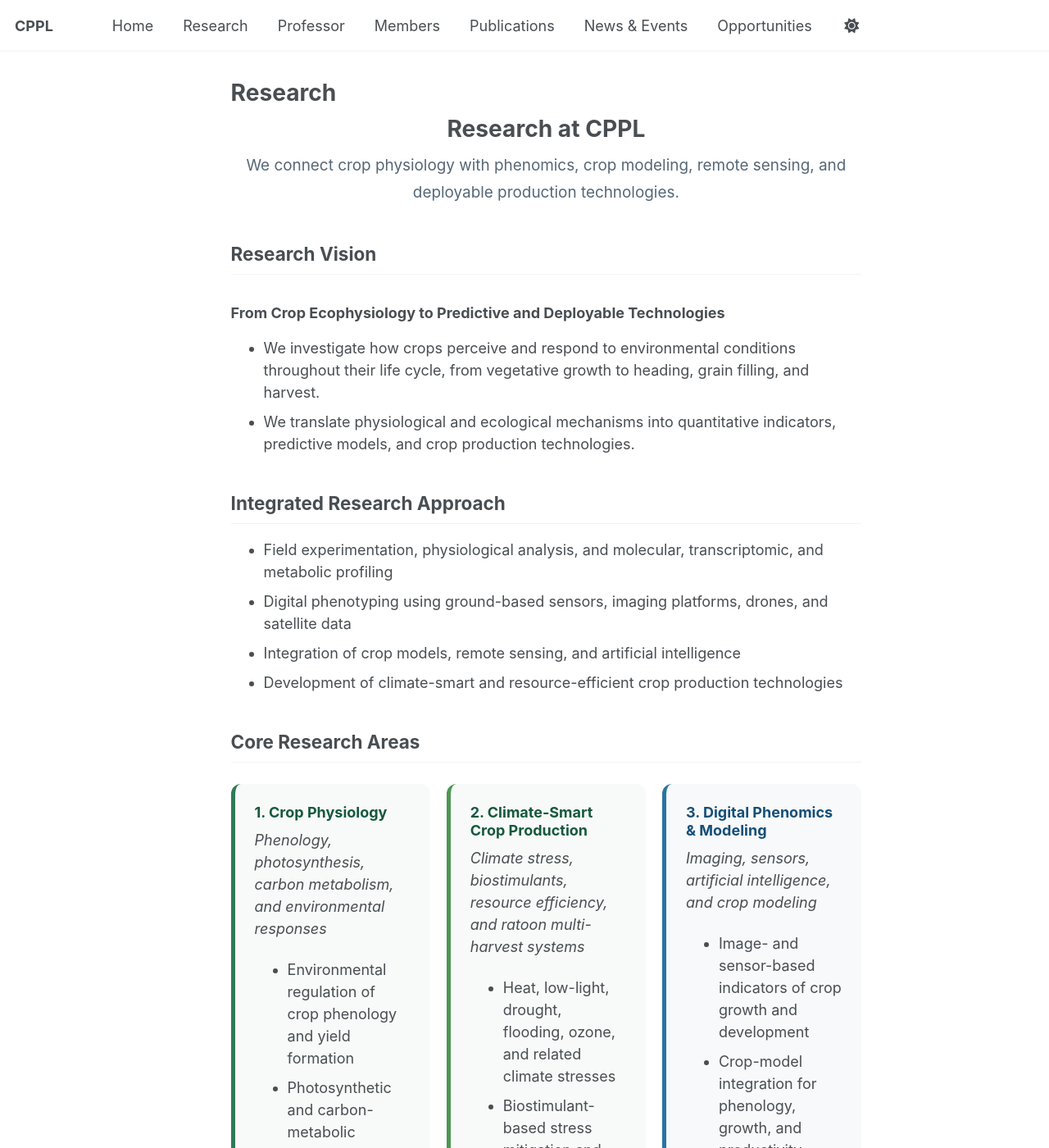
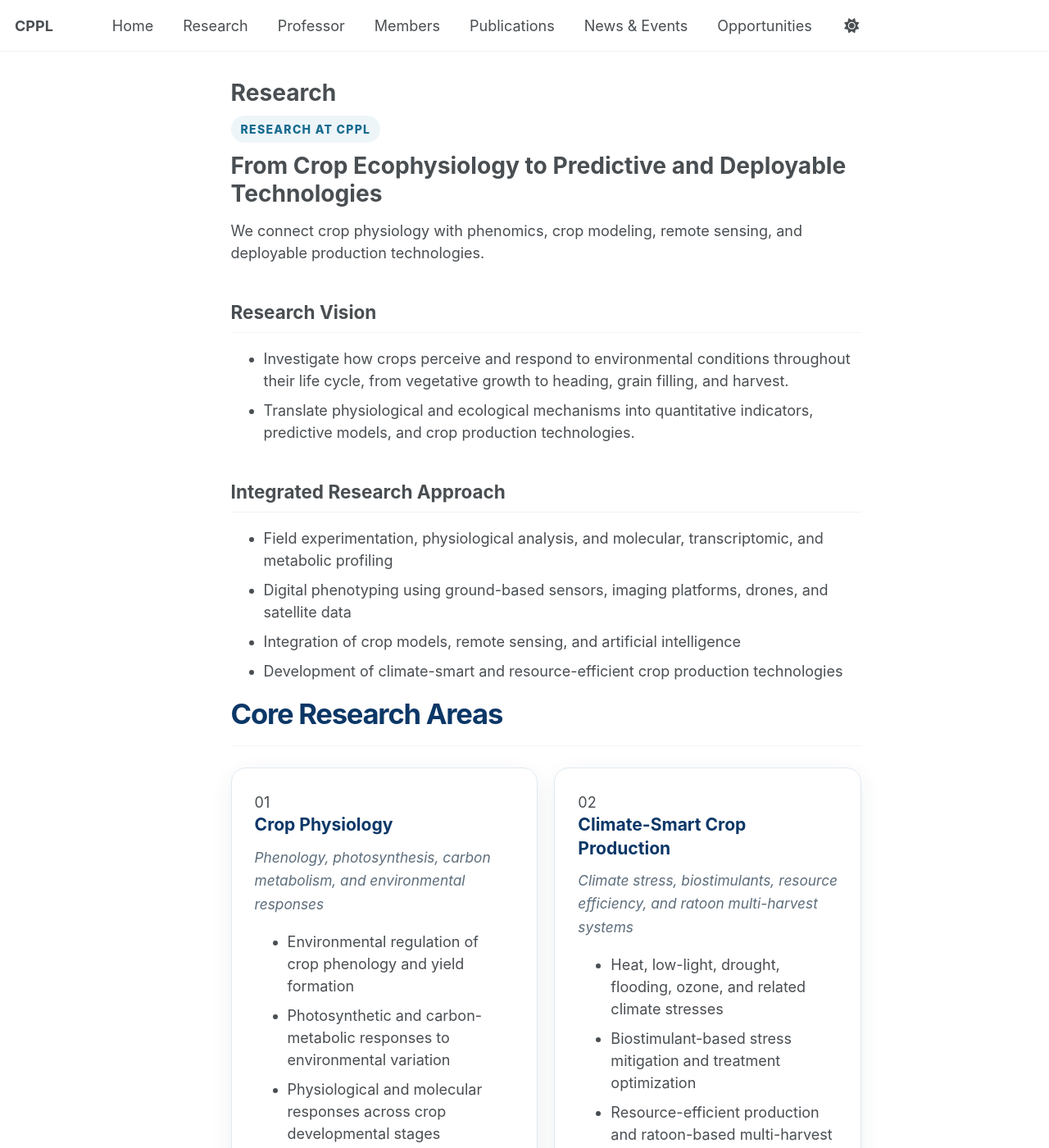
Before and after one commit to HYEONSEOKLEE-Prof/hyeonseoklee-prof.github.io, a Jekyll site: the page built from _pages/research.md, in a window 1280 px wide and 1400 px high. Shown: the whole window at 82% size. Built offline with Jekyll 4.4.1, drawn with Linux system fonts in a browser that asks for light colours; a script bundle is joined from its source files by our own code; library files that are not in the unit come from our copies; some of the changed text lies outside the part shown.

Commit message:
Refine CPPL research page layout

```diff
--- a/_pages/research.md
+++ b/_pages/research.md
@@ -4,85 +4,83 @@
 author_profile: false
 ---
 
-<div style="text-align:center;max-width:860px;margin:0 auto 36px auto;">
-  <h1 style="margin-bottom:10px;">Research at CPPL</h1>
-  <p style="font-size:1.05rem;line-height:1.75;color:#566777;">We connect crop physiology with phenomics, crop modeling, remote sensing, and deployable production technologies.</p>
+<div class="cppl-page-intro">
+  <div class="cppl-eyebrow">Research at CPPL</div>
+  <h1>From Crop Ecophysiology to Predictive and Deployable Technologies</h1>
+  <p>We connect crop physiology with phenomics, crop modeling, remote sensing, and deployable production technologies.</p>
 </div>
 
-## Research Vision
-### From Crop Ecophysiology to Predictive and Deployable Technologies
+<div class="cppl-two-column">
+  <section class="cppl-panel">
+    <h2>Research Vision</h2>
+    <ul>
+      <li>Investigate how crops perceive and respond to environmental conditions throughout their life cycle, from vegetative growth to heading, grain filling, and harvest.</li>
+      <li>Translate physiological and ecological mechanisms into quantitative indicators, predictive models, and crop production technologies.</li>
+    </ul>
+  </section>
+  <section class="cppl-panel">
+    <h2>Integrated Research Approach</h2>
+    <ul>
+      <li>Field experimentation, physiological analysis, and molecular, transcriptomic, and metabolic profiling</li>
+      <li>Digital phenotyping using ground-based sensors, imaging platforms, drones, and satellite data</li>
+      <li>Integration of crop models, remote sensing, and artificial intelligence</li>
+      <li>Development of climate-smart and resource-efficient crop production technologies</li>
+    </ul>
+  </section>
+</div>
 
-- We investigate how crops perceive and respond to environmental conditions throughout their life cycle, from vegetative growth to heading, grain filling, and harvest.
-- We translate physiological and ecological mechanisms into quantitative indicators, predictive models, and crop production technologies.
-
-## Integrated Research Approach
-
-- Field experimentation, physiological analysis, and molecular, transcriptomic, and metabolic profiling
-- Digital phenotyping using ground-based sensors, imaging platforms, drones, and satellite data
-- Integration of crop models, remote sensing, and artificial intelligence
-- Development of climate-smart and resource-efficient crop production technologies
-
-## Core Research Areas
-
-<div style="display:grid;grid-template-columns:repeat(auto-fit,minmax(240px,1fr));gap:20px;margin:26px 0 34px 0;">
-  <div style="padding:24px;border-left:5px solid #2d7b57;background:#f7faf8;border-radius:12px;">
-    <h3 style="margin-top:0;color:#16583e;">1. Crop Physiology</h3>
+<h2 class="cppl-section-title">Core Research Areas</h2>
+<div class="cppl-research-grid cppl-research-grid-detail">
+  <article class="cppl-research-card">
+    <div class="cppl-card-number">01</div>
+    <h3>Crop Physiology</h3>
     <p><em>Phenology, photosynthesis, carbon metabolism, and environmental responses</em></p>
     <ul>
       <li>Environmental regulation of crop phenology and yield formation</li>
       <li>Photosynthetic and carbon-metabolic responses to environmental variation</li>
       <li>Physiological and molecular responses across crop developmental stages</li>
     </ul>
-  </div>
-
-  <div style="padding:24px;border-left:5px solid #4d9655;background:#f7faf8;border-radius:12px;">
-    <h3 style="margin-top:0;color:#16583e;">2. Climate-Smart Crop Production</h3>
+  </article>
+  <article class="cppl-research-card">
+    <div class="cppl-card-number">02</div>
+    <h3>Climate-Smart Crop Production</h3>
     <p><em>Climate stress, biostimulants, resource efficiency, and ratoon multi-harvest systems</em></p>
     <ul>
       <li>Heat, low-light, drought, flooding, ozone, and related climate stresses</li>
       <li>Biostimulant-based stress mitigation and treatment optimization</li>
       <li>Resource-efficient production and ratoon-based multi-harvest strategies</li>
     </ul>
-  </div>
-
-  <div style="padding:24px;border-left:5px solid #2a73a1;background:#f7f9fb;border-radius:12px;">
-    <h3 style="margin-top:0;color:#164f76;">3. Digital Phenomics &amp; Modeling</h3>
+  </article>
+  <article class="cppl-research-card">
+    <div class="cppl-card-number">03</div>
+    <h3>Digital Phenomics &amp; Modeling</h3>
     <p><em>Imaging, sensors, artificial intelligence, and crop modeling</em></p>
     <ul>
       <li>Image- and sensor-based indicators of crop growth and development</li>
       <li>Crop-model integration for phenology, growth, and productivity prediction</li>
       <li>Artificial-intelligence-assisted data integration and decision support</li>
     </ul>
-  </div>
-
-  <div style="padding:24px;border-left:5px solid #337f9a;background:#f7f9fb;border-radius:12px;">
-    <h3 style="margin-top:0;color:#164f76;">4. Satellite-Based Crop Monitoring &amp; Modeling</h3>
+  </article>
+  <article class="cppl-research-card">
+    <div class="cppl-card-number">04</div>
+    <h3>Satellite-Based Crop Monitoring &amp; Modeling</h3>
     <p><em>Remote sensing, crop models, growth monitoring, and yield prediction</em></p>
     <ul>
       <li>Satellite-based monitoring of crop growth and field variability</li>
       <li>Integration of remote sensing and crop models</li>
       <li>Regional growth and yield prediction</li>
     </ul>
-  </div>
+  </article>
 </div>
 
-<div style="text-align:center;margin:18px 0 40px 0;">
-  <span style="display:inline-block;padding:11px 20px;border-radius:999px;background:#edf7f1;color:#26704d;font-weight:750;">Emerging Research · Space Agriculture</span>
-  <p style="max-width:700px;margin:14px auto 0 auto;color:#647281;line-height:1.65;">Long-term expansion toward crop production research for space and closed environments, building on crop physiology, resource efficiency, phenomics, and multi-harvest concepts.</p>
+<div class="cppl-emerging">Emerging Research · Space Agriculture</div>
+<p class="cppl-emerging-copy">Long-term expansion toward crop production research for space and closed environments, building on crop physiology, resource efficiency, phenomics, and multi-harvest concepts.</p>
+
+<h2 class="cppl-section-title">Crop-Model Integration</h2>
+<div class="cppl-model-flow">
+  <span>Weather &amp; Environment</span><b>→</b><span>Crop Model</span><b>→</b><span>Growth &amp; Yield Prediction</span>
 </div>
 
-## Crop-Model Integration
-
-<div style="padding:24px;border:1px solid #dfe8ef;border-radius:15px;background:linear-gradient(135deg,#f8fbfd,#f5faf7);margin:18px 0 30px 0;">
-  <div style="display:flex;flex-wrap:wrap;gap:12px;align-items:center;justify-content:center;font-weight:700;color:#174f73;">
-    <span style="padding:10px 14px;background:white;border-radius:10px;">Weather &amp; Environment</span>
-    <span>→</span>
-    <span style="padding:10px 14px;background:white;border-radius:10px;">Crop Model</span>
-    <span>→</span>
-    <span style="padding:10px 14px;background:white;border-radius:10px;">Growth &amp; Yield Prediction</span>
-  </div>
+<div class="cppl-research-image">
+  <img src="/images/research-tools-2026.webp" alt="Research and analysis tools used at CPPL">
 </div>
-
-<div style="margin:28px 0 32px 0;text-align:center;">
-  <img src="/images/research-tools-2026.webp" alt="Research and analysis tools used at CPPL" style="width:780px;max-width:90%;height:auto;border-radius:16px;">
-</div>
```
